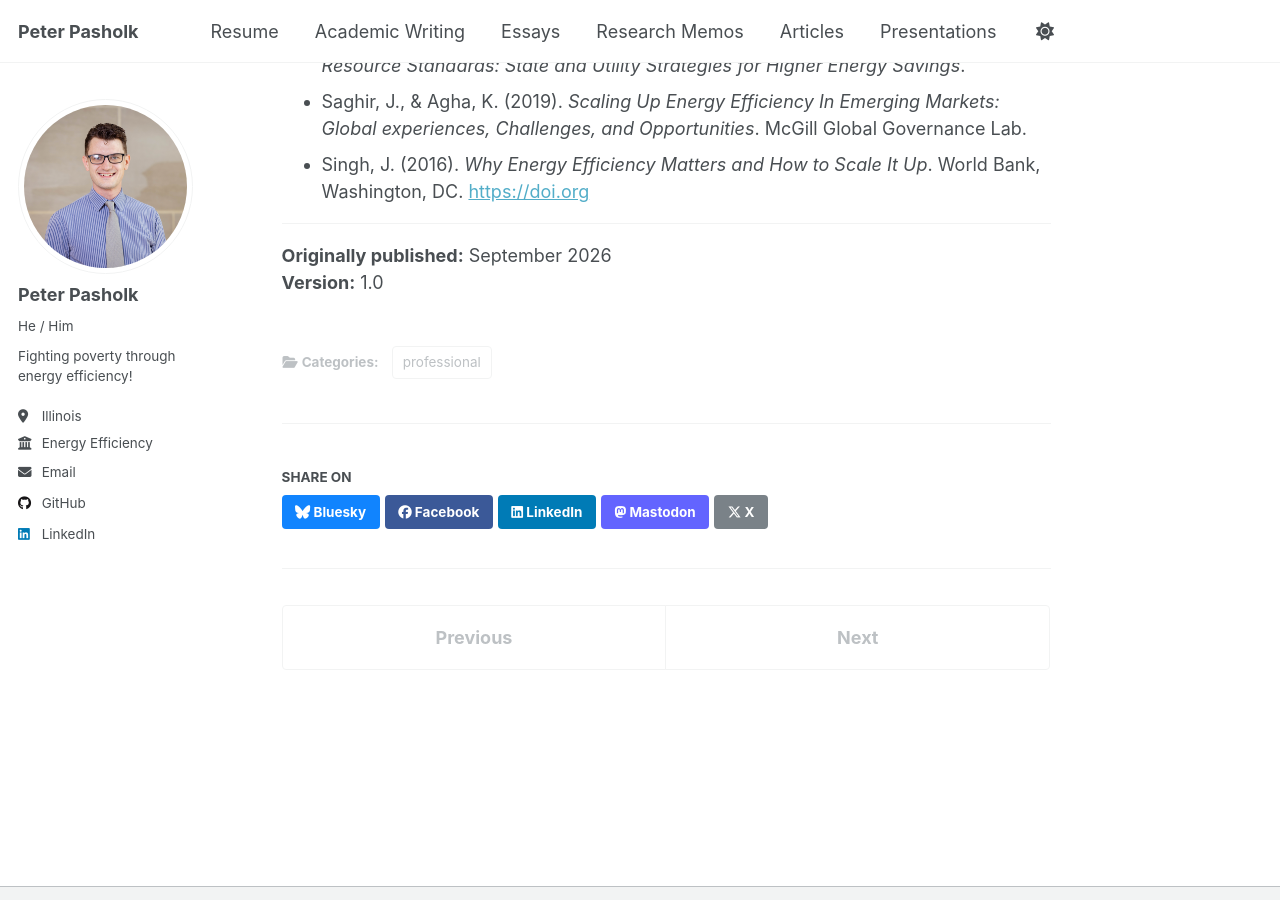
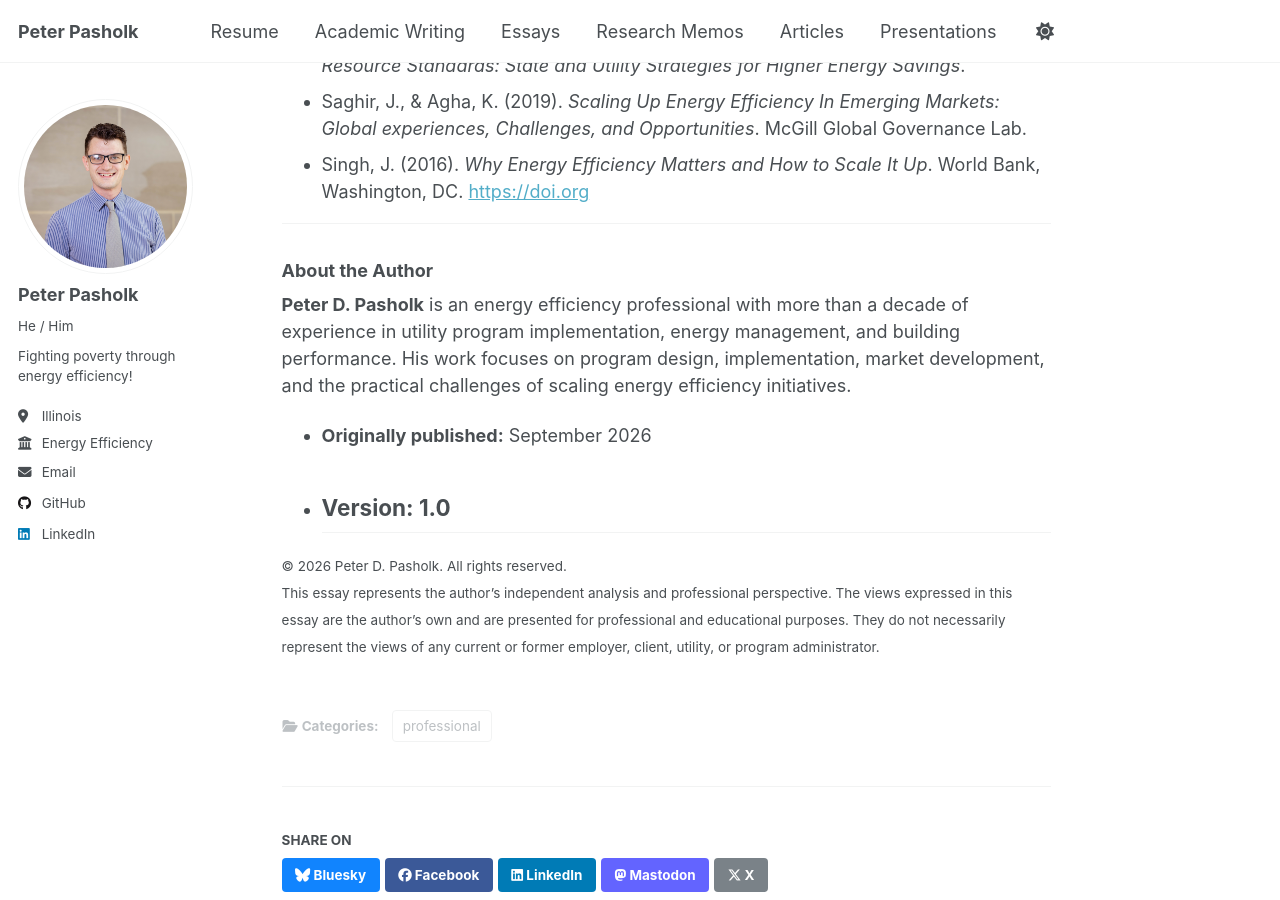
Before and after one commit to ppasholk/ppasholk.github.io, a Jekyll site: the page built from _talks/2014-02-01-talk-2.md, in a window 1280 px wide and 900 px high, scrolled down 7486 px. Built offline with Jekyll 4.4.1, drawn with Linux system fonts in a browser that asks for light colours; a script that is not in the unit is left out.

Commit message:
Update author details and copyright in talk document
Added author information and copyright notice.

```diff
--- a/_talks/2014-02-01-talk-2.md
+++ b/_talks/2014-02-01-talk-2.md
@@ -129,5 +129,12 @@ By treating the delivery network (the customers, contractors, data systems, and
 
 ---
 
-**Originally published:** September 2026
-**Version:** 1.0
+### About the Author
+**Peter D. Pasholk** is an energy efficiency professional with more than a decade of experience in utility program implementation, energy management, and building performance. His work focuses on program design, implementation, market development, and the practical challenges of scaling energy efficiency initiatives.
+
+* **Originally published:** September 2026
+* **Version:** 1.0
+---
+
+<small>© 2026 Peter D. Pasholk. All rights reserved.
+This essay represents the author's independent analysis and professional perspective. The views expressed in this essay are the author's own and are presented for professional and educational purposes. They do not necessarily represent the views of any current or former employer, client, utility, or program administrator.</small>
```
